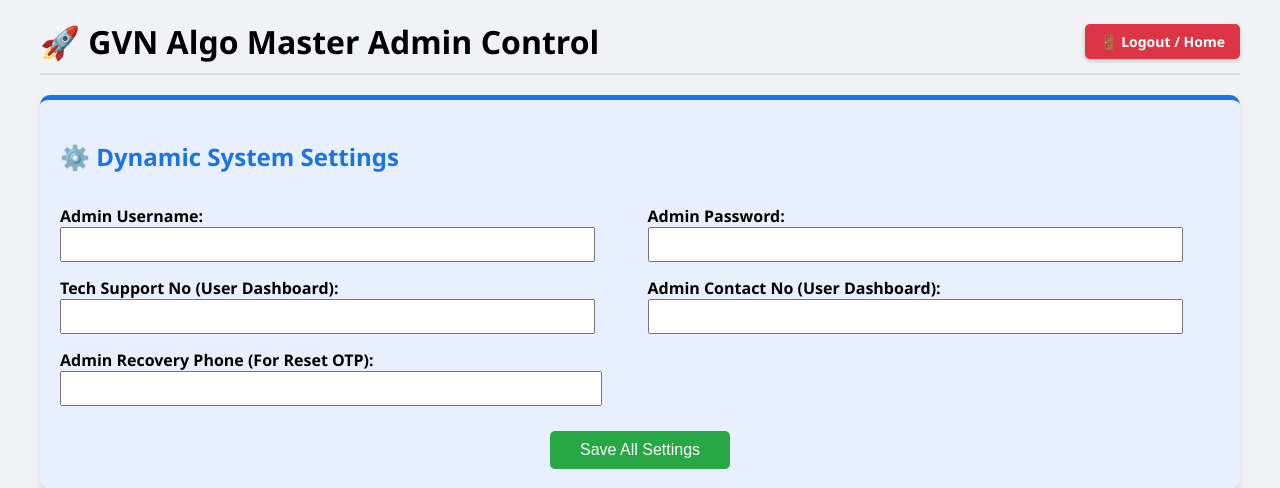
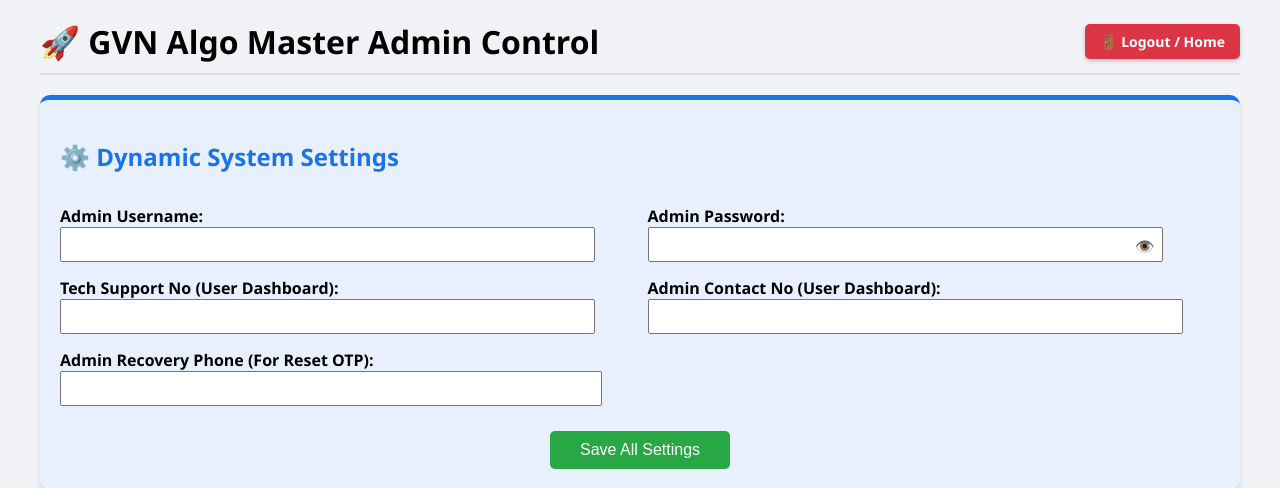
Before and after one commit to venkatanelson/GVN_MASTER_AI, a Flask app: template templates/admin.html in a window 1280 px wide. Shown: the top 488 px of the page. Run offline with Flask 3, Linux system fonts and the light colour scheme; the template is opened without the code that fills it, so the values that code supplies are empty.

Commit message:
Update admin.html

```diff
--- a/templates/admin.html
+++ b/templates/admin.html
@@ -37,7 +37,10 @@
             </div>
             <div>
                 <label><b>Admin Password:</b></label><br>
-                <input type="text" name="admin_pass" value="{{ config.admin_pass }}" style="width: 90%; padding: 8px;" required>
+                <div style="position: relative; width: 90%;">
+                    <input type="password" id="admin_pass" name="admin_pass" value="{{ config.admin_pass }}" style="width: 100%; padding: 8px; box-sizing: border-box;" required>
+                    <span onclick="togglePass()" style="position: absolute; right: 8px; top: 8px; cursor: pointer;" title="Show/Hide Password">👁️</span>
+                </div>
             </div>
             <div>
                 <label><b>Tech Support No (User Dashboard):</b></label><br>
@@ -155,5 +158,15 @@
 
 </div>
 
+<script>
+function togglePass() {
+    var x = document.getElementById("admin_pass");
+    if (x.type === "password") {
+        x.type = "text";
+    } else {
+        x.type = "password";
+    }
+}
+</script>
 </body>
 </html>
```
